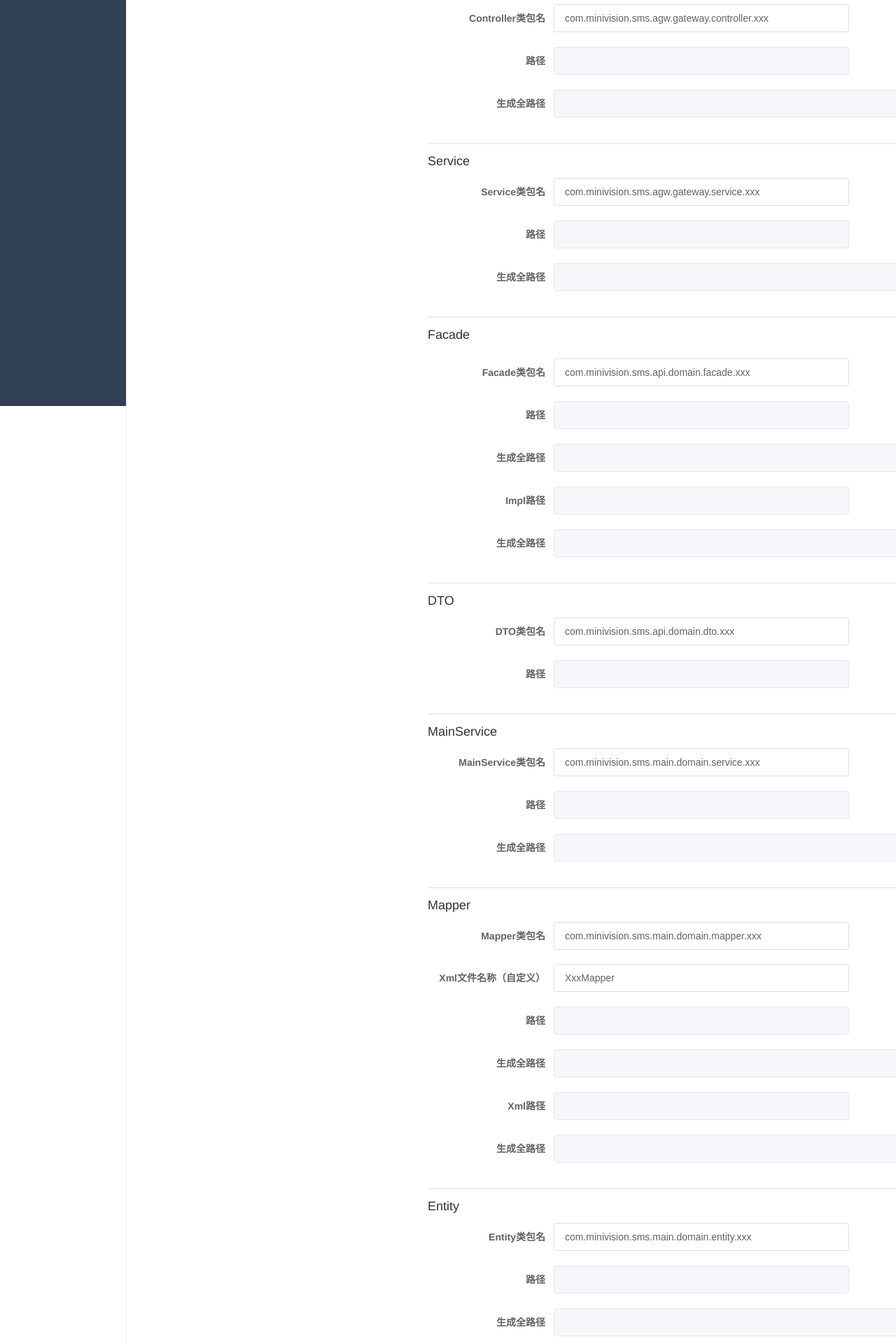
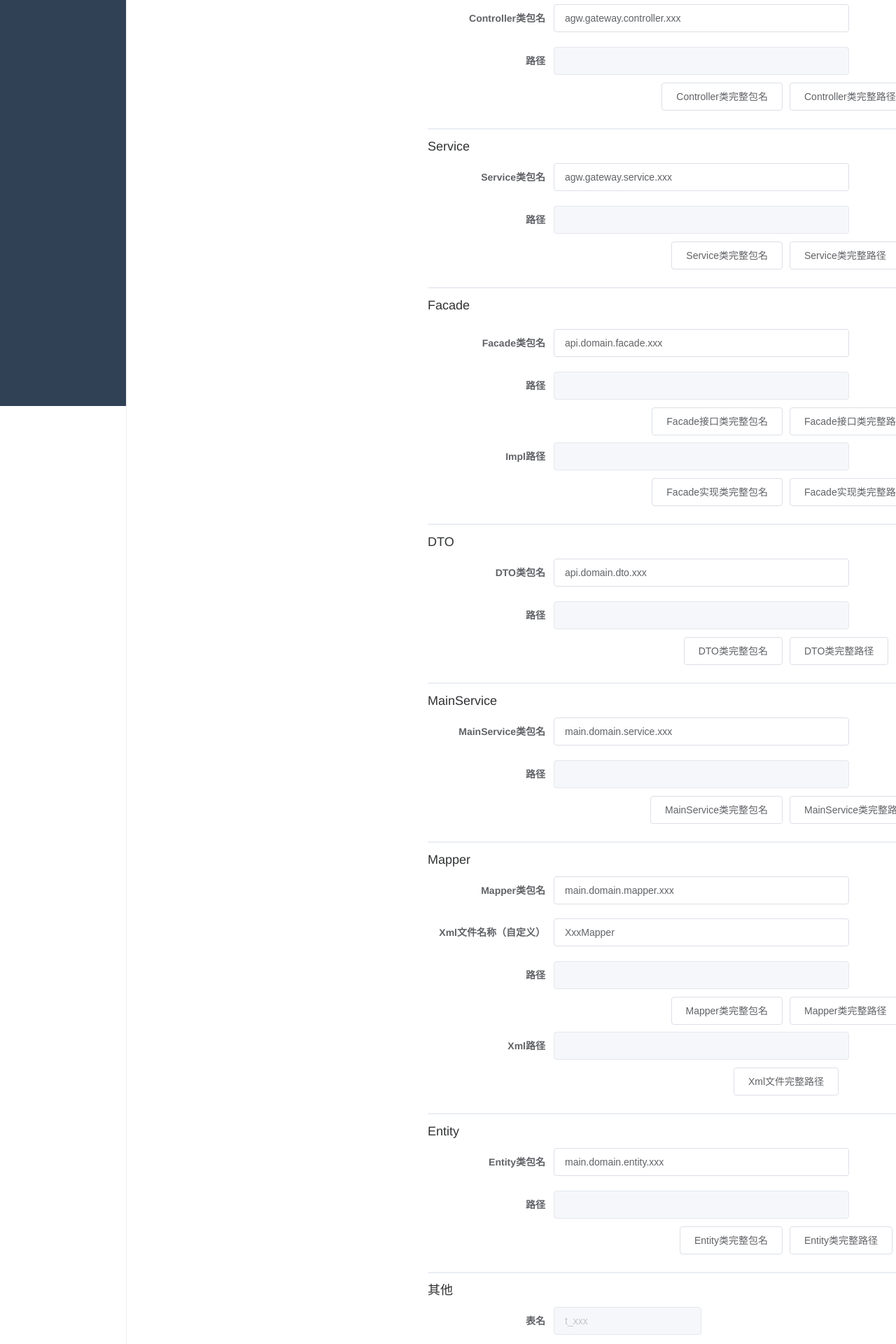
Before and after one commit to chenmi8090/reus-web, a Vue app: page /#/codeGenerate/codeGenerate in a window 1280 px wide. Shown: the part 220-2140 px from the top of the page at 70% size. Built offline with nearby package versions, Linux system fonts and the light colour scheme; what vue-contextmenu, vue-easycm would draw is missing.

Commit message:
完善全路径展示

```diff
--- a/src/views/code/index.vue
+++ b/src/views/code/index.vue
@@ -235,13 +235,13 @@
         <el-collapse v-model="activeNames" class="collapse-title">
           <el-collapse-item title="ParentPackageName" name="8" accordion>
             <el-row>
-              <el-form-item label="包前缀">
+              <el-form-item prop="parentPackage" label="包前缀">
                 <el-col :span="12">
                   <el-input v-model="newParentPackageName"/>
                 </el-col>
                 <el-button type="primary" style="margin-left: 100px;"
                            @click="onSubmit(newParentPackageName)" plain>
-                  替换
+                  确认
                 </el-button>
               </el-form-item>
             </el-row>
@@ -273,12 +273,15 @@
                 选择路径
               </el-button>
             </el-form-item>
-            <el-row>
-              <el-form-item style="margin-top: 10px" label="生成全路径">
-                <el-col :span="12">
-                  <el-input style="width:620px;" disabled v-model="controllerPathUrl"/>
-                </el-col>
-              </el-form-item>
+            <el-row style="text-align: center">
+              <el-tooltip placement="top">
+                <div slot="content">{{this.newParentPackageName + '\.' + this.form.controller.packageName}}</div>
+                <el-button>Controller类完整包名</el-button>
+              </el-tooltip>
+              <el-tooltip placement="top">
+                <div slot="content">{{this.controllerPathUrl}}</div>
+                <el-button>Controller类完整路径</el-button>
+              </el-tooltip>
             </el-row>
           </el-collapse-item>
         </el-collapse>
@@ -307,12 +310,15 @@
                          @click="dialogTableVisible = true; myOptionItem = form.service; myOptionItemType= 2" plain>选择路径
               </el-button>
             </el-form-item>
-            <el-row>
-              <el-form-item style="margin-top: 10px" label="生成全路径">
-                <el-col :span="12">
-                  <el-input style="width:620px;" disabled v-model="servicePathUrl"/>
-                </el-col>
-              </el-form-item>
+            <el-row style="text-align: center">
+              <el-tooltip placement="top">
+                <div slot="content">{{this.newParentPackageName + '\.' + this.form.service.packageName}}</div>
+                <el-button>Service类完整包名</el-button>
+              </el-tooltip>
+              <el-tooltip placement="top">
+                <div slot="content">{{this.servicePathUrl}}</div>
+                <el-button>Service类完整路径</el-button>
+              </el-tooltip>
             </el-row>
           </el-collapse-item>
         </el-collapse>
@@ -341,12 +347,15 @@
                          @click="dialogTableVisible = true; myOptionItem = form.facade; myOptionItemType= 4 " plain>选择路径
               </el-button>
             </el-form-item>
-            <el-row>
-              <el-form-item style="margin-top: 10px" label="生成全路径">
-                <el-col :span="12">
-                  <el-input style="width:620px;" disabled v-model="facadePathUrl"/>
-                </el-col>
-              </el-form-item>
+            <el-row style="text-align: center">
+              <el-tooltip placement="top">
+                <div slot="content">{{this.newParentPackageName + '\.' + this.form.facade.packageName}}</div>
+                <el-button>Facade接口类完整包名</el-button>
+              </el-tooltip>
+              <el-tooltip placement="top">
+                <div slot="content">{{this.facadePathUrl}}</div>
+                <el-button>Facade接口类完整路径</el-button>
+              </el-tooltip>
             </el-row>
             <el-form-item style="margin-top: 10px" prop="facadeImplPath" label="Impl路径">
               <el-col :span="12">
@@ -356,12 +365,15 @@
                          @click="dialogTableImplVisible = true; myOptionItemType= 9 " plain>选择路径
               </el-button>
             </el-form-item>
-            <el-row>
-              <el-form-item style="margin-top: 10px" label="生成全路径">
-                <el-col :span="12">
-                  <el-input style="width:620px;" disabled v-model="facadeImplPathUrl"/>
-                </el-col>
-              </el-form-item>
+            <el-row style="text-align: center">
+              <el-tooltip placement="top">
+                <div slot="content">{{this.newParentPackageName + '\.' + this.form.facade.packageName}}</div>
+                <el-button>Facade实现类完整包名</el-button>
+              </el-tooltip>
+              <el-tooltip placement="top">
+                <div slot="content">{{this.facadeImplPathUrl}}</div>
+                <el-button>Facade实现类完整路径</el-button>
+              </el-tooltip>
             </el-row>
           </el-collapse-item>
         </el-collapse>
@@ -390,6 +402,16 @@
                          @click="dialogTableVisible = true; myOptionItem = form.dto; myOptionItemType= 5" plain>选择路径
               </el-button>
             </el-form-item>
+            <el-row style="text-align: center">
+              <el-tooltip placement="top">
+                <div slot="content">{{this.newParentPackageName + '\.' + this.form.dto.packageName}}</div>
+                <el-button>DTO类完整包名</el-button>
+              </el-tooltip>
+              <el-tooltip placement="top">
+                <div slot="content">{{this.dtoPathUrl}}</div>
+                <el-button>DTO类完整路径</el-button>
+              </el-tooltip>
+            </el-row>
           </el-collapse-item>
         </el-collapse>
         <el-collapse v-model="activeNames" class="collapse-title">
@@ -418,12 +440,15 @@
                 选择路径
               </el-button>
             </el-form-item>
-            <el-row>
-              <el-form-item style="margin-top: 10px" label="生成全路径">
-                <el-col :span="12">
-                  <el-input style="width:620px;" disabled v-model="mainServicePathUrl"/>
-                </el-col>
-              </el-form-item>
+            <el-row style="text-align: center">
+              <el-tooltip placement="top">
+                <div slot="content">{{this.newParentPackageName + '\.' + this.form.mainService.packageName}}</div>
+                <el-button>MainService类完整包名</el-button>
+              </el-tooltip>
+              <el-tooltip placement="top">
+                <div slot="content">{{this.mainServicePathUrl}}</div>
+                <el-button>MainService类完整路径</el-button>
+              </el-tooltip>
             </el-row>
           </el-collapse-item>
         </el-collapse>
@@ -457,24 +482,26 @@
                          @click="dialogTableVisible = true; myOptionItem = form.mapper; myOptionItemType= 6" plain>选择路径
               </el-button>
             </el-form-item>
-            <el-row>
-              <el-form-item style="margin-top: 10px" label="生成全路径">
-                <el-col :span="12">
-                  <el-input style="width:620px;" disabled v-model="mapperPathUrl"/>
-                </el-col>
-              </el-form-item>
+            <el-row style="text-align: center">
+              <el-tooltip placement="top">
+                <div slot="content">{{this.newParentPackageName + '\.' + this.form.mapper.packageName}}</div>
+                <el-button>Mapper类完整包名</el-button>
+              </el-tooltip>
+              <el-tooltip placement="top">
+                <div slot="content">{{this.mapperPathUrl}}</div>
+                <el-button>Mapper类完整路径</el-button>
+              </el-tooltip>
             </el-row>
             <el-form-item style="margin-top: 10px" prop="mapperXmlPath" label="Xml路径">
               <el-col :span="12">
                 <el-input v-model="xmlPath" disabled/>
               </el-col>
             </el-form-item>
-            <el-row>
-              <el-form-item style="margin-top: 10px" label="生成全路径">
-                <el-col :span="12">
-                  <el-input style="width:620px;" disabled v-model="xmlPathUrl"/>
-                </el-col>
-              </el-form-item>
+            <el-row style="text-align: center">
+              <el-tooltip placement="top">
+                <div slot="content">{{this.xmlPathUrl}}</div>
+                <el-button>Xml文件完整路径</el-button>
+              </el-tooltip>
             </el-row>
           </el-collapse-item>
         </el-collapse>
@@ -505,12 +532,15 @@
                          plain>选择路径
               </el-button>
             </el-form-item>
-            <el-row>
-              <el-form-item style="margin-top: 10px" label="生成全路径">
-                <el-col :span="12">
-                  <el-input style="width:620px;" disabled v-model="entityPathUrl"/>
-                </el-col>
-              </el-form-item>
+            <el-row style="text-align: center">
+              <el-tooltip placement="top">
+                <div slot="content">{{this.newParentPackageName + '\.' + this.form.entity.packageName}}</div>
+                <el-button>Entity类完整包名</el-button>
+              </el-tooltip>
+              <el-tooltip placement="top">
+                <div slot="content">{{this.entityPathUrl}}</div>
+                <el-button>Entity类完整路径</el-button>
+              </el-tooltip>
             </el-row>
           </el-collapse-item>
         </el-collapse>
@@ -555,6 +585,13 @@
 
   export default {
     data() {
+      var parentPackage = (rule, value, callback) => {
+        if (this.newParentPackageName == '') {
+          callback(new Error('请完善包前缀信息'));
+        } else {
+          callback();
+        }
+      };
       var controllerPath = (rule, value, callback) => {
         if (this.form.controller.generate) {
           if (this.form.controller.path === '') {
@@ -721,11 +758,10 @@
           text: '删除',
           icon: 'iconfont icon-bofang', // 选填 字体图标 class
         }],
-        parentPackageName: 'com.minivision.sms.',
-        newParentPackageName: 'com.minivision.sms.',
+        parentPackageName: 'com.minivision.sms',
+        newParentPackageName: 'com.minivision.sms',
         connections: [],
         connectionsNew: [],
-        // tables: [],
         optionsEncoding: [
           {
             value: '1',
@@ -806,44 +842,44 @@
           author: 'minivision',
           controller: {
             name: 'XxxController',
-            packageName: 'com.minivision.sms.agw.gateway.controller.xxx',
+            packageName: 'agw.gateway.controller.xxx',
             path: '',
             generate: true
           },
           service: {
             name: 'XxxService',
-            packageName: 'com.minivision.sms.agw.gateway.service.xxx',
+            packageName: 'agw.gateway.service.xxx',
             path: '',
             generate: true
           },
           dto: {
             name: 'XxxDTO',
-            packageName: 'com.minivision.sms.api.domain.dto.xxx',
+            packageName: 'api.domain.dto.xxx',
             path: '',
             generate: true
           },
           entity: {
             id: 'XxxId',
             name: 'Xxx',
-            packageName: 'com.minivision.sms.main.domain.entity.xxx',
+            packageName: 'main.domain.entity.xxx',
             path: '',
             generate: true
           },
           mapper: {
             name: 'XxxMapper',
-            packageName: 'com.minivision.sms.main.domain.mapper.xxx',
+            packageName: 'main.domain.mapper.xxx',
             path: '',
             generate: true
           },
           facade: {
             name: 'XxxFacade',
-            packageName: 'com.minivision.sms.api.domain.facade.xxx',
+            packageName: 'api.domain.facade.xxx',
             path: '',
             generate: true
           },
           mainService: {
             name: 'XxxService',
-            packageName: 'com.minivision.sms.main.domain.service.xxx',
+            packageName: 'main.domain.service.xxx',
             path: '',
             generate: true
           },
@@ -865,11 +901,15 @@
         servicePathUrl: '',
         facadePathUrl: '',
         facadeImplPathUrl: '',
+        dtoPathUrl: '',
         mainServicePathUrl: '',
         mapperPathUrl: '',
         xmlPathUrl: '',
         entityPathUrl: '',
         rules: {
+          parentPackage: [
+            {validator: parentPackage, trigger: 'change'}
+          ],
           controllerPath: [
             {validator: controllerPath, trigger: 'change'}
           ],
@@ -980,14 +1020,15 @@
         this.dialogTableXmlVisible = false
         this.xmlPath = data.value + '\\src\\main\\resources\\'
         this.myOptionItem.path = data.value + '\\src\\main\\java\\'
-        this.controllerPathUrl = this.form.controller.path + this.form.controller.packageName.replace(/\./g, '\\')
-        this.servicePathUrl = this.form.service.path + this.form.service.packageName.replace(/\./g, '\\')
-        this.facadePathUrl = this.form.facade.path + this.form.facade.packageName.replace(/\./g, '\\')
-        this.facadeImplPathUrl = this.facadeImplPath + this.form.facade.packageName.replace(/\./g, '\\')
-        this.mainServicePathUrl = this.form.mainService.path + this.form.mainService.packageName.replace(/\./g, '\\')
-        this.mapperPathUrl = this.form.mapper.path + this.form.mapper.packageName.replace(/\./g, '\\')
-        this.xmlPathUrl = this.xmlPath + 'mapper'
-        this.entityPathUrl = this.form.entity.path + this.form.entity.packageName.replace(/\./g, '\\')
+        this.controllerPathUrl = (this.form.controller.path + this.parentPackageName + this.form.controller.packageName).replace(/\./g, '\\')
+        this.servicePathUrl = (this.form.service.path + this.parentPackageName + this.form.service.packageName).replace(/\./g, '\\')
+        this.facadePathUrl = (this.form.facade.path + this.parentPackageName + this.form.facade.packageName).replace(/\./g, '\\')
+        this.facadeImplPathUrl = (this.facadeImplPath + this.parentPackageName + this.form.facade.packageName).replace(/\./g, '\\')
+        this.dtoPathUrl = (this.facadeImplPath + this.parentPackageName + this.form.facade.packageName).replace(/\./g, '\\')
+        this.mainServicePathUrl = (this.form.mainService.path + this.parentPackageName + this.form.mainService.packageName).replace(/\./g, '\\')
+        this.mapperPathUrl = (this.form.mapper.path + this.parentPackageName + this.form.mapper.packageName).replace(/\./g, '\\')
+        this.xmlPathUrl = this.parentPackageName + this.xmlPath + 'mapper'
+        this.entityPathUrl = (this.form.entity.path + this.parentPackageName + this.form.entity.packageName).replace(/\./g, '\\')
       },
       handleTreeClickByImpl(data) {
         this.dialogTableImplVisible = false
@@ -1003,14 +1044,15 @@
         this.xmlPath = data.value + '\\src\\main\\resources\\'
         this.facadeImplPath = data.value + '\\src\\main\\java\\'
         this.myOptionItem.path = data.value + '\\src\\main\\java\\'
-        this.controllerPathUrl = this.form.controller.path + this.form.controller.packageName.replace(/\./g, '\\')
-        this.servicePathUrl = this.form.service.path + this.form.service.packageName.replace(/\./g, '\\')
-        this.facadePathUrl = this.form.facade.path + this.form.facade.packageName.replace(/\./g, '\\')
-        this.facadeImplPathUrl = this.facadeImplPath + this.form.facade.packageName.replace(/\./g, '\\')
-        this.mainServicePathUrl = this.form.mainService.path + this.form.mainService.packageName.replace(/\./g, '\\')
-        this.mapperPathUrl = this.form.mapper.path + this.form.mapper.packageName.replace(/\./g, '\\')
+        this.controllerPathUrl = (this.form.controller.path + this.parentPackageName + '.' + this.form.controller.packageName).replace(/\./g, '\\')
+        this.servicePathUrl = (this.form.service.path + this.parentPackageName + '.' + this.form.service.packageName).replace(/\./g, '\\')
+        this.facadePathUrl = (this.form.facade.path + this.parentPackageName + '.' + this.form.facade.packageName).replace(/\./g, '\\')
+        this.facadeImplPathUrl = (this.facadeImplPath + this.parentPackageName + '.' + this.form.facade.packageName).replace(/\./g, '\\')
+        this.mainServicePathUrl = (this.form.mainService.path + this.parentPackageName + '.' + this.form.mainService.packageName).replace(/\./g, '\\')
+        this.mapperPathUrl = (this.form.mapper.path + this.parentPackageName + '.' + this.form.mapper.packageName).replace(/\./g, '\\')
         this.xmlPathUrl = this.xmlPath + 'mapper'
-        this.entityPathUrl = this.form.entity.path + this.form.entity.packageName.replace(/\./g, '\\')
+        this.dtoPathUrl = (this.form.dto.path + this.parentPackageName + '.' + this.form.dto.packageName).replace(/\./g, '\\')
+        this.entityPathUrl = (this.form.entity.path + this.parentPackageName + '.' + this.form.entity.packageName).replace(/\./g, '\\')
       },
       handleTreeClick(data) {
         this.dialogTableVisible = false
@@ -1066,14 +1108,15 @@
           this.xmlPath = data.value + '\\src\\main\\resources\\'
         }
         this.myOptionItem.path = data.value + '\\src\\main\\java\\'
-        this.controllerPathUrl = this.form.controller.path + this.form.controller.packageName.replace(/\./g, '\\')
-        this.servicePathUrl = this.form.service.path + this.form.service.packageName.replace(/\./g, '\\')
-        this.facadePathUrl = this.form.facade.path + this.form.facade.packageName.replace(/\./g, '\\')
-        this.facadeImplPathUrl = this.facadeImplPath + this.form.facade.packageName.replace(/\./g, '\\')
-        this.mainServicePathUrl = this.form.mainService.path + this.form.mainService.packageName.replace(/\./g, '\\')
-        this.mapperPathUrl = this.form.mapper.path + this.form.mapper.packageName.replace(/\./g, '\\')
+        this.controllerPathUrl = (this.form.controller.path + this.parentPackageName + '.' + this.form.controller.packageName).replace(/\./g, '\\')
+        this.servicePathUrl = (this.form.service.path + this.parentPackageName + '.' + this.form.service.packageName).replace(/\./g, '\\')
+        this.facadePathUrl = (this.form.facade.path + this.parentPackageName + '.' + this.form.facade.packageName).replace(/\./g, '\\')
+        this.facadeImplPathUrl = (this.facadeImplPath + this.parentPackageName + '.' + this.form.facade.packageName).replace(/\./g, '\\')
+        this.mainServicePathUrl = (this.form.mainService.path + this.parentPackageName + '.' + this.form.mainService.packageName).replace(/\./g, '\\')
+        this.mapperPathUrl = (this.form.mapper.path + this.parentPackageName + '.' + this.form.mapper.packageName).replace(/\./g, '\\')
+        this.dtoPathUrl = (this.form.dto.path + this.parentPackageName + '.' + this.form.dto.packageName).replace(/\./g, '\\')
         this.xmlPathUrl = this.xmlPath + 'mapper'
-        this.entityPathUrl = this.form.entity.path + this.form.entity.packageName.replace(/\./g, '\\')
+        this.entityPathUrl = (this.form.entity.path + this.parentPackageName + '.' + this.form.entity.packageName).replace(/\./g, '\\')
       },
       loadNode(node, resolve) {
         if (node.level === 0) {
@@ -1217,6 +1260,7 @@
               encoding: 'utf-8',
               author: this.form.author,
               xmlPath: this.xmlPath,
+              parentPackageName: this.parentPackageName + '.',
               facadeImplPath: this.facadeImplPath,
               mapperName: this.form.mapper.name,
               primaryKey: this.form.entity.id,
@@ -1378,15 +1422,14 @@
             if (res.data.code === 0) {
               this.$message.error(res.data.msg[0].msgText);
             } else {
-              this.parentPackageName = 'com.minivision.sms.'
               const response = res.data.data
-              response.controller.packageName = this.parentPackageName + response.controller.packageName
-              response.mapper.packageName = this.parentPackageName + response.mapper.packageName
-              response.service.packageName = this.parentPackageName + response.service.packageName
-              response.dto.packageName = this.parentPackageName + response.dto.packageName
-              response.entity.packageName = this.parentPackageName + response.entity.packageName
-              response.mainService.packageName = this.parentPackageName + response.mainService.packageName
-              response.facade.packageName = this.parentPackageName + response.facade.packageName
+              response.controller.packageName = response.controller.packageName
+              response.mapper.packageName = response.mapper.packageName
+              response.service.packageName = response.service.packageName
+              response.dto.packageName = response.dto.packageName
+              response.entity.packageName = response.entity.packageName
+              response.mainService.packageName = response.mainService.packageName
+              response.facade.packageName = response.facade.packageName
               that.form.controller = response.controller
               that.form.mapper = response.mapper
               that.form.service = response.service
@@ -1416,14 +1459,14 @@
         this.form.mainService.packageName = this.form.mainService.packageName.replace(this.parentPackageName, newParentPackageName)
         this.form.facade.packageName = this.form.facade.packageName.replace(this.parentPackageName, newParentPackageName)
         this.parentPackageName = newParentPackageName
-        this.controllerPathUrl = this.form.controller.path + this.form.controller.packageName.replace(/\./g, '\\')
-        this.servicePathUrl = this.form.service.path + this.form.service.packageName.replace(/\./g, '\\')
-        this.facadePathUrl = this.form.facade.path + this.form.facade.packageName.replace(/\./g, '\\')
-        this.facadeImplPathUrl = this.facadeImplPath + this.form.facade.packageName.replace(/\./g, '\\')
-        this.mainServicePathUrl = this.form.mainService.path + this.form.mainService.packageName.replace(/\./g, '\\')
-        this.mapperPathUrl = this.form.mapper.path + this.form.mapper.packageName.replace(/\./g, '\\')
+        this.controllerPathUrl = (this.form.controller.path + this.parentPackageName + '.' + this.form.controller.packageName).replace(/\./g, '\\')
+        this.servicePathUrl = (this.form.service.path + this.parentPackageName + '.' + this.form.service.packageName).replace(/\./g, '\\')
+        this.facadePathUrl = (this.form.facade.path + this.parentPackageName + '.' + this.form.facade.packageName).replace(/\./g, '\\')
+        this.facadeImplPathUrl = (this.facadeImplPath + this.parentPackageName + '.' + this.form.facade.packageName).replace(/\./g, '\\')
+        this.mainServicePathUrl = (this.form.mainService.path + this.parentPackageName + '.' + this.form.mainService.packageName).replace(/\./g, '\\')
+        this.mapperPathUrl = (this.form.mapper.path + this.parentPackageName + '.' + this.form.mapper.packageName).replace(/\./g, '\\')
         this.xmlPathUrl = this.xmlPath + 'mapper'
-        this.entityPathUrl = this.form.entity.path + this.form.entity.packageName.replace(/\./g, '\\')
+        this.entityPathUrl = (this.form.entity.path + this.parentPackageName + '.' + this.form.entity.packageName).replace(/\./g, '\\')
       },
       handleClose(done) {
         this.loadConnection()
```
